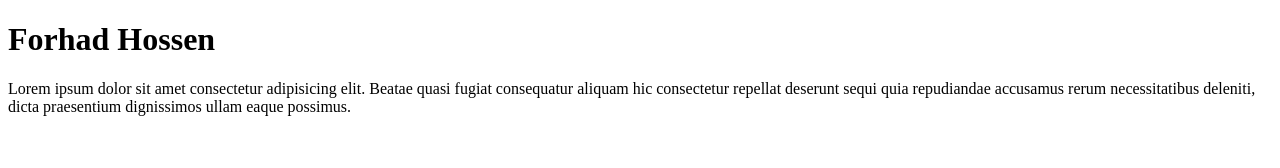
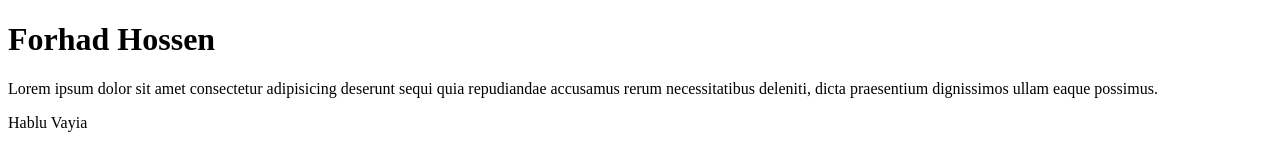
Before and after one commit to fm211624/first-projects, a plain HTML site: page index.html in a window 1280 px wide. Drawn offline with Linux system fonts and the light colour scheme.

Commit message:
Update index.html

```diff
--- a/index.html
+++ b/index.html
@@ -7,6 +7,7 @@
 </head>
 <body>
     <h1>Forhad Hossen</h1>
-    <p>Lorem ipsum dolor sit amet consectetur adipisicing elit. Beatae quasi fugiat consequatur aliquam hic consectetur repellat deserunt sequi quia repudiandae accusamus rerum necessitatibus deleniti, dicta praesentium dignissimos ullam eaque possimus.</p>
+   <p>Lorem ipsum dolor sit amet consectetur adipisicing deserunt sequi quia repudiandae accusamus rerum necessitatibus deleniti, dicta praesentium dignissimos ullam eaque possimus.</p>
+    <p> Hablu Vayia </p>
 </body>
 </html>
```
